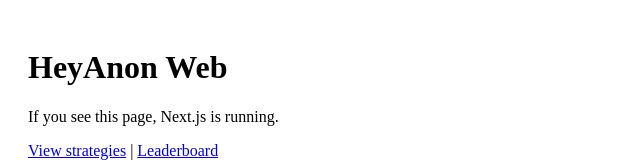
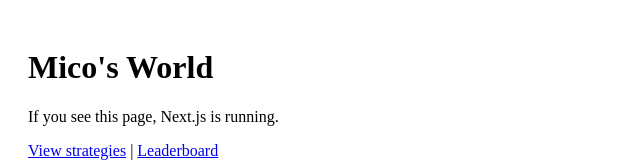
Before and after one commit to Vince2kLyleStyle/Heyanon-platform, a Next.js app in the folder web/: page / in a window 1280 px wide. Shown: the top 162 px of the page, without its empty margins (0-640 px from the left). Built offline with nearby package versions, Linux system fonts and the light colour scheme.

Commit message:
web: update homepage title to Mico's World

```diff
--- a/web/pages/index.tsx
+++ b/web/pages/index.tsx
@@ -1,7 +1,7 @@
 export default function Home() {
   return (
     <main style={{ padding: 20 }}>
-      <h1>HeyAnon Web</h1>
+      <h1>Mico's World</h1>
       <p>If you see this page, Next.js is running.</p>
       <p>
         <a href="/strategies">View strategies</a> |{" "}
```
